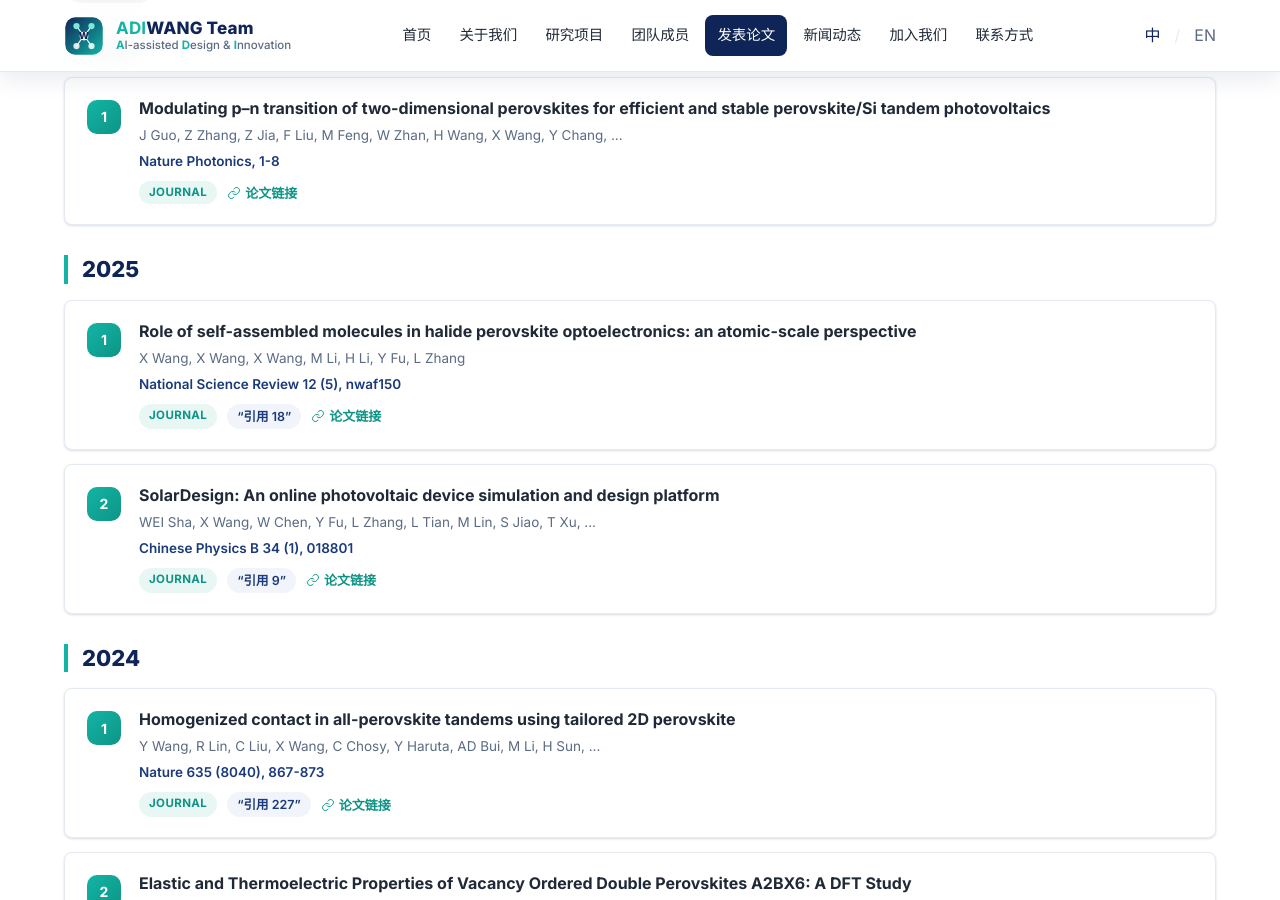
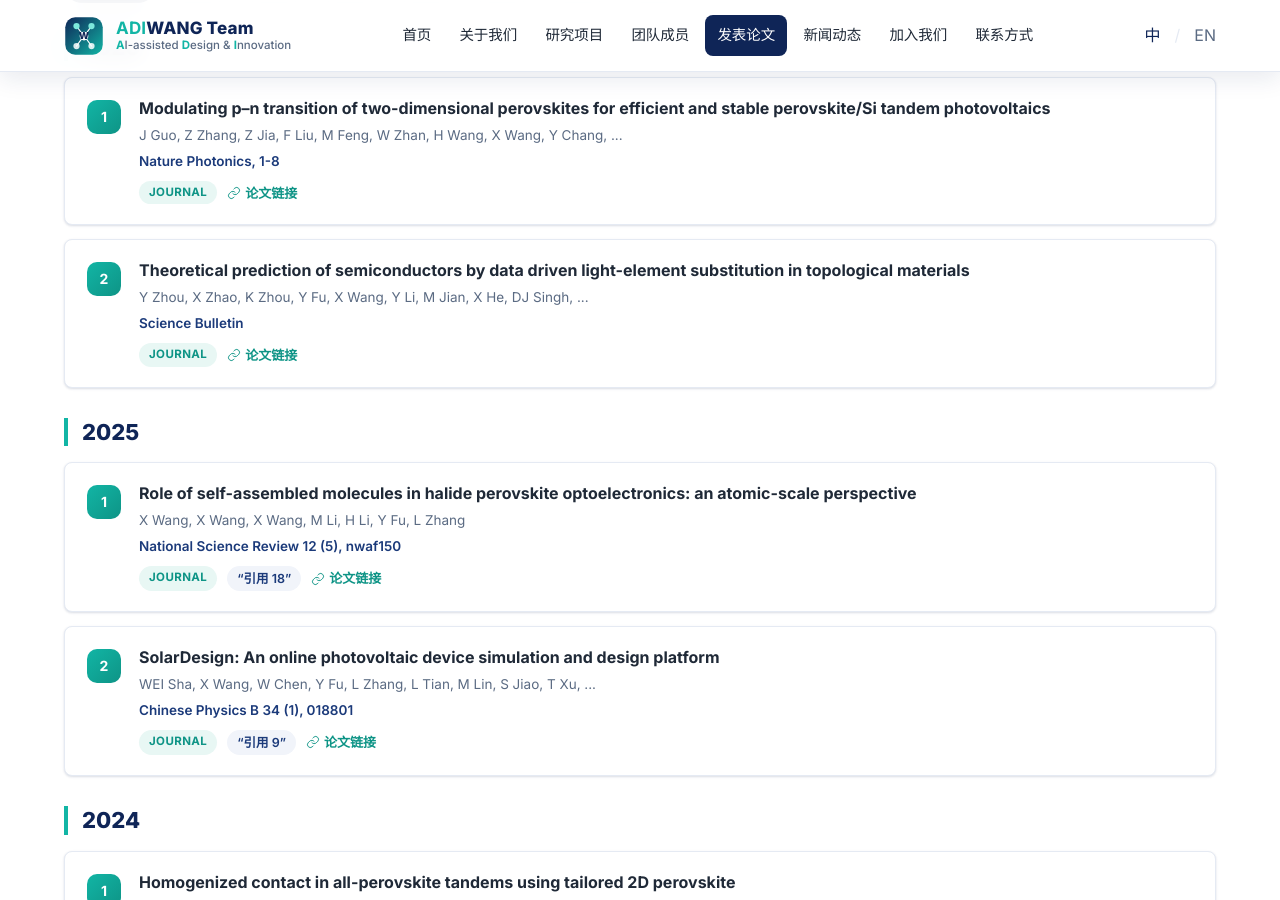
Before and after one commit to Wang-Xiaoyu2021/Wang-Xiaoyu2021.github.io, a Jekyll site: the page built from pages/publications.md, in a window 1280 px wide and 900 px high, scrolled down 436 px. Built offline with Jekyll 4.4.1, drawn with Linux system fonts in a browser that asks for light colours.

Commit message:
sync: add 'Theoretical prediction of semiconductors...' (Science Bulletin 2026) from Google Scholar

```diff
--- a/_data/publications.yml
+++ b/_data/publications.yml
@@ -7,6 +7,13 @@
   year: 2026
   type: journal
   url: "https://scholar.google.com.hk/citations?view_op=view_citation&hl=zh-CN&user=c3w343cAAAAJ&citation_for_view=c3w343cAAAAJ:D03iK_w7-QYC"
+- id: p2026-2
+  title: "Theoretical prediction of semiconductors by data driven light-element substitution in topological materials"
+  authors: "Y Zhou, X Zhao, K Zhou, Y Fu, X Wang, Y Li, M Jian, X He, DJ Singh, ..."
+  venue: "Science Bulletin"
+  year: 2026
+  type: journal
+  url: "https://scholar.google.com.hk/citations?view_op=view_citation&hl=zh-CN&user=c3w343cAAAAJ&citation_for_view=c3w343cAAAAJ:pyW8ca7W8N0C"
 - id: p2025-3
   title: "Role of self-assembled molecules in halide perovskite optoelectronics: an atomic-scale perspective"
   authors: "X Wang, X Wang, X Wang, M Li, H Li, Y Fu, L Zhang"
```
